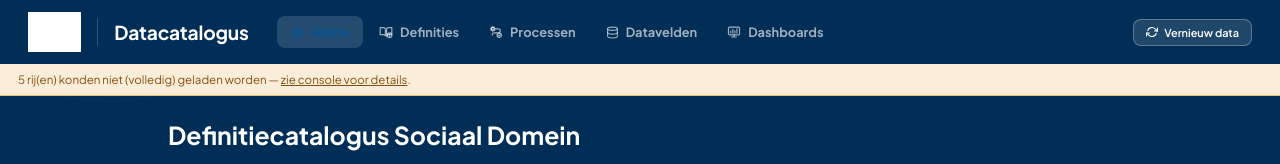
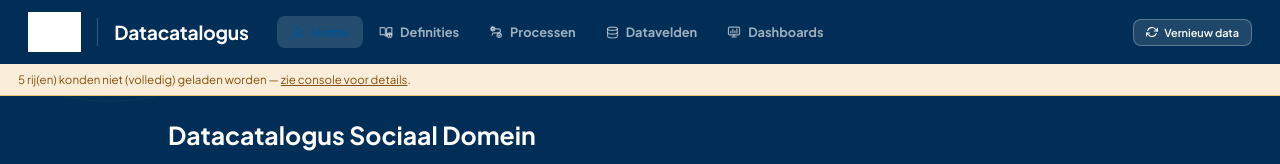
Before and after one commit to Jortarie/definitiecatalogus-medemblik, a plain HTML site: page index.html in a window 1280 px wide. Shown: the top 164 px of the page. Drawn offline with Linux system fonts and the light colour scheme; no server answers; grey boxes are pictures that could not be loaded.

Commit message:
Update home title from 'Definitiecatalogus' to 'Datacatalogus'

```diff
--- a/index.html
+++ b/index.html
@@ -243,7 +243,7 @@
 
   <div class="proc-content home-content">
     <div class="home-hero">
-      <div class="home-title">Definitiecatalogus Sociaal Domein</div>
+      <div class="home-title">Datacatalogus Sociaal Domein</div>
       <div class="home-sub">Eén centrale plek voor de betekenis van begrippen binnen het sociaal domein, de processen waarin ze gebruikt worden, de onderliggende datavelden en de dashboards die er al op gebouwd zijn.</div>
 
       <div class="home-search-wrap">
```
